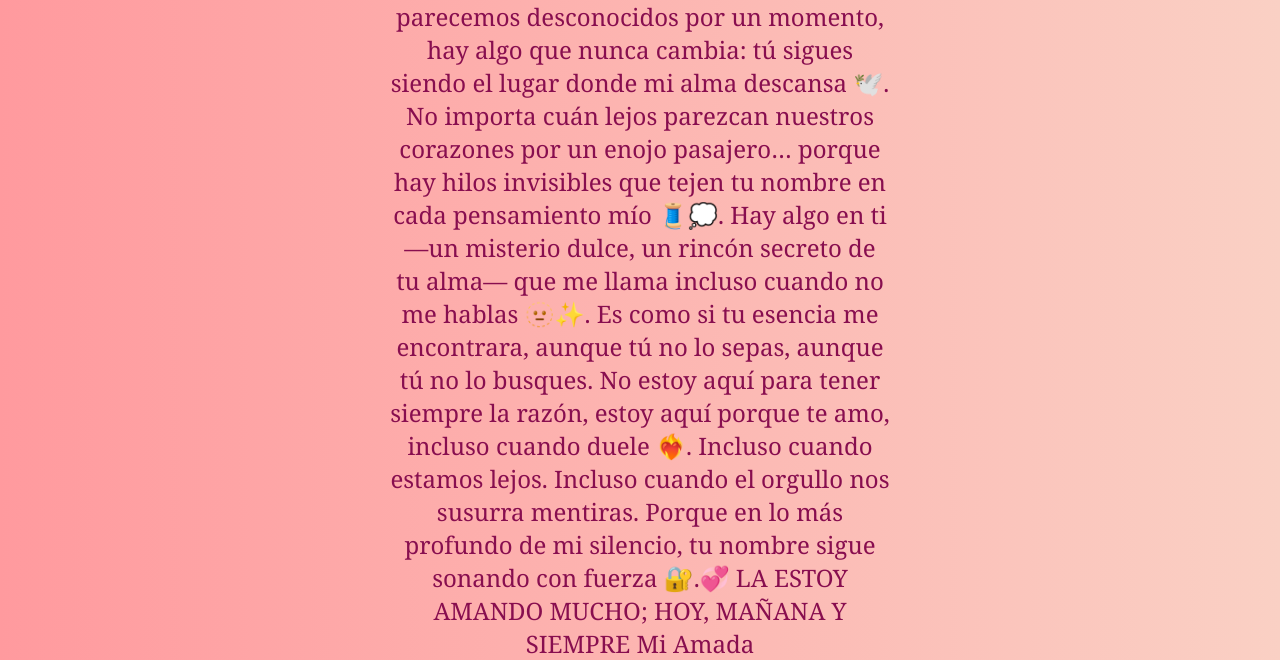
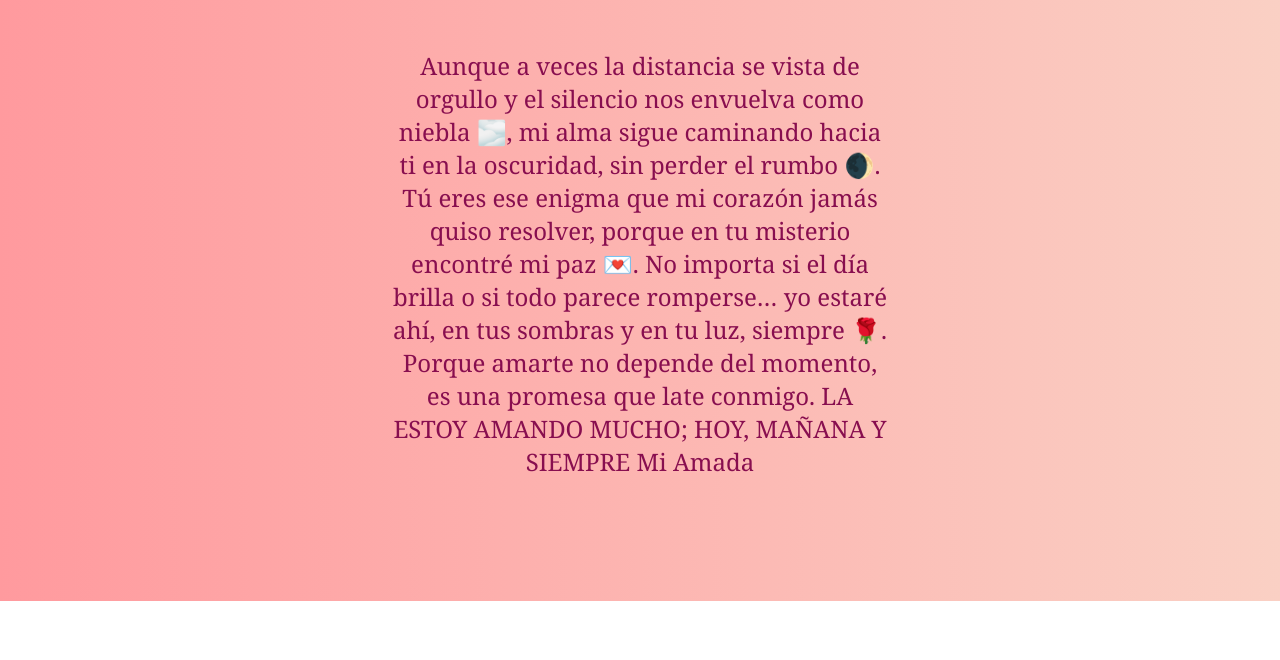
Before and after one commit to msxAonym/pagina-para-erika, a plain HTML site: page teamo.html in a window 1280 px wide. Shown: the part 199-859 px from the top of the page. After the commit the page ends 800 px from the top, so only its background shows below. Drawn offline with Linux system fonts and the light colour scheme.

Commit message:
Update teamo.html

```diff
--- a/teamo.html
+++ b/teamo.html
@@ -29,12 +29,10 @@
 <body>
   <h1 id="mensaje"></h1>
   <p>
-    Sé que a veces los silencios entre nosotros suenan más fuertes que las palabras, y que las tormentas nos visitan sin aviso 🌧️.
-    Pero incluso en la distancia, incluso cuando parecemos desconocidos por un momento, hay algo que nunca cambia: tú sigues siendo el lugar donde mi alma descansa 🕊️.
-No importa cuán lejos parezcan nuestros corazones por un enojo pasajero… porque hay hilos invisibles que tejen tu nombre en cada pensamiento mío 🧵💭.
-    Hay algo en ti —un misterio dulce, un rincón secreto de tu alma— que me llama incluso cuando no me hablas 🫥✨. Es como si tu esencia me encontrara, aunque tú no lo sepas, aunque tú no lo busques.
-No estoy aquí para tener siempre la razón, estoy aquí porque te amo, incluso cuando duele ❤️‍🔥. Incluso cuando estamos lejos.
-    Incluso cuando el orgullo nos susurra mentiras. Porque en lo más profundo de mi silencio, tu nombre sigue sonando con fuerza 🔐.💞 LA ESTOY AMANDO MUCHO; HOY, MAÑANA Y SIEMPRE Mi Amada
+    Aunque a veces la distancia se vista de orgullo y el silencio nos envuelva como niebla 🌫️, mi alma sigue caminando hacia ti en la oscuridad, sin perder el rumbo 🌒.
+Tú eres ese enigma que mi corazón jamás quiso resolver, porque en tu misterio encontré mi paz 💌.
+No importa si el día brilla o si todo parece romperse… yo estaré ahí, en tus sombras y en tu luz, siempre 🌹. Porque amarte no depende del momento, es una promesa que late conmigo.
+    LA ESTOY AMANDO MUCHO; HOY, MAÑANA Y SIEMPRE Mi Amada
   </p>
 
   <script>
```
